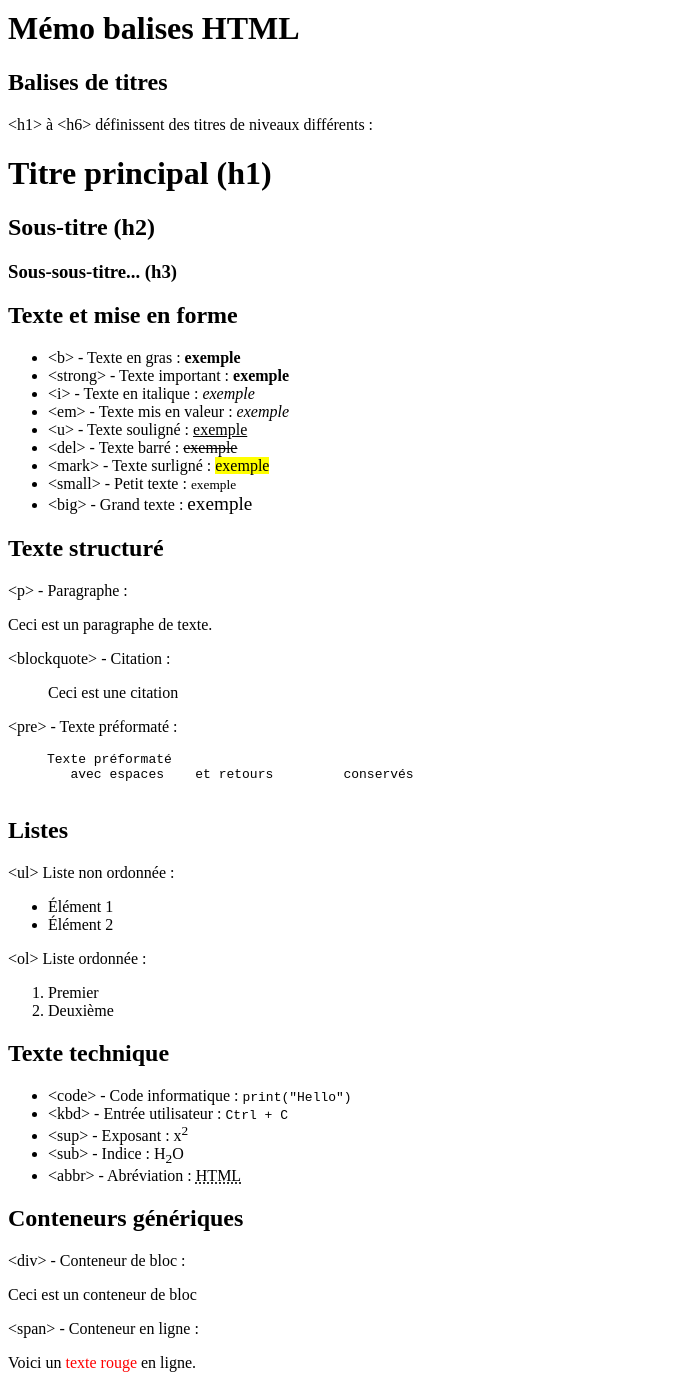
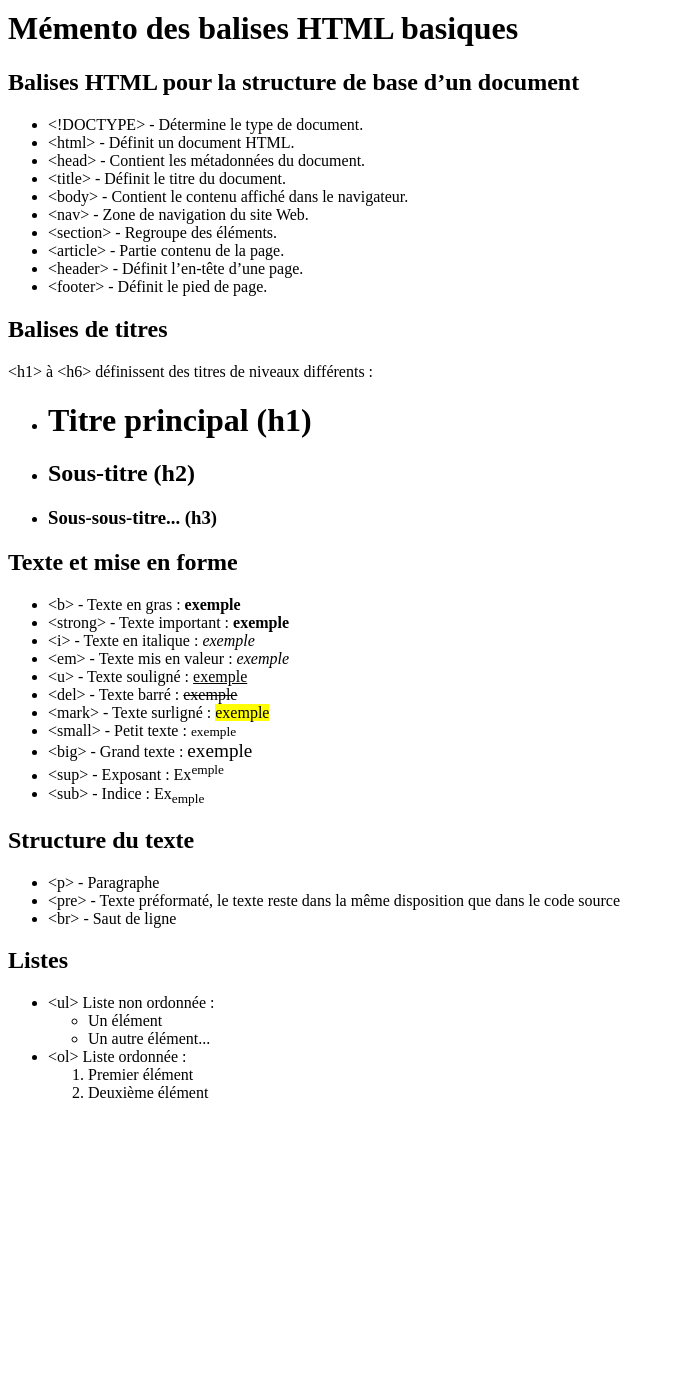
Before and after one commit to Loris383v/SIO-SLAM, a plain HTML site: page TP3/exercice_1.html in a window 1280 px wide. Shown: the part 40-1415 px from the top of the page, without its empty margins (0-675 px from the left). After the commit the page ends 1158 px from the top, so only its background shows below. Drawn offline with Linux system fonts and the light colour scheme.

Commit message:
Exercice 1 terminé

```diff
--- a/TP3/exercice_1.html
+++ b/TP3/exercice_1.html
@@ -3,17 +3,33 @@
 <head>
     <meta charset="UTF-8">
     <meta name="viewport" content="width=device-width, initial-scale=1.0">
-    <title>Présentation des Balises HTML</title>
+    <title>Mémo balises HTML</title>
 </head>
 <body>
     <button onclick="location.href='index.html'">Retour au TP</button>
-    <h1>Mémo balises HTML</h1>
+    <h1>Mémento des balises HTML basiques</h1>
+
+    <h2>Balises HTML pour la structure de base d’un document</h2>
+    <ul>
+        <li>&lt;!DOCTYPE&gt; - Détermine le type de document.</li>
+        <li>&lt;html&gt; - Définit un document HTML.</li>
+        <li>&lt;head&gt; - Contient les métadonnées du document.</li>
+        <li>&lt;title&gt; - Définit le titre du document.</li>
+        <li>&lt;body&gt; - Contient le contenu affiché dans le navigateur.</li>
+        <li>&lt;nav&gt; - Zone de navigation du site Web.</li>
+        <li>&lt;section&gt; - Regroupe des éléments.</li>
+        <li>&lt;article&gt; - Partie contenu de la page.</li>
+        <li>&lt;header&gt; - Définit l’en-tête d’une page.</li>
+        <li>&lt;footer&gt; - Définit le pied de page.</li>
+    </ul>
 
     <h2>Balises de titres</h2>
     <p>&lt;h1&gt; à &lt;h6&gt; définissent des titres de niveaux différents :</p>
-    <h1>Titre principal (h1)</h1>
-    <h2>Sous-titre (h2)</h2>
-    <h3>Sous-sous-titre... (h3)</h3>
+    <ul>
+        <li><h1>Titre principal (h1)</h1></li>
+        <li><h2>Sous-titre (h2)</h2></li>
+        <li><h3>Sous-sous-titre... (h3)</h3></li>
+    </ul>
 
     <h2>Texte et mise en forme</h2>
     <ul>
@@ -26,48 +42,34 @@
         <li>&lt;mark&gt; - Texte surligné : <mark>exemple</mark></li>
         <li>&lt;small&gt; - Petit texte : <small>exemple</small></li>
         <li>&lt;big&gt; - Grand texte : <big>exemple</big></li>
+        <li>&lt;sup&gt; - Exposant : Ex<sup>emple</sup></li>
+        <li>&lt;sub&gt; - Indice : Ex<sub>emple</sub></li>
     </ul>
 
-    <h2>Texte structuré</h2>
-    <p>&lt;p&gt; - Paragraphe :</p>
-    <p>Ceci est un paragraphe de texte.</p>
+    <h2>Structure du texte</h2>
+    <ul>
+        <li>&lt;p&gt; - Paragraphe</li>
 
-    <p>&lt;blockquote&gt; - Citation :</p>
-    <blockquote>Ceci est une citation</blockquote>
 
-    <p>&lt;pre&gt; - Texte préformaté :</p>
-    <pre>
-     Texte préformaté
-        avec espaces    et retours         conservés
-    </pre>
+        <li>&lt;pre&gt; - Texte préformaté, le texte reste dans la même disposition que dans le code source</li>
 
+        <li>&lt;br&gt; - Saut de ligne</li>
+
+    </ul>
         <h2>Listes</h2>
-    <p>&lt;ul&gt; Liste non ordonnée :</p>
         <ul>
-        <li>Élément 1</li>
-        <li>Élément 2</li>
+        <li>&lt;ul&gt; Liste non ordonnée :</li>
+        <ul>
+            <li>Un élément</li>
+            <li>Un autre élément...</li>
         </ul>
 
-    <p>&lt;ol&gt; Liste ordonnée :</p>
+        <li>&lt;ol&gt; Liste ordonnée :</li>
         <ol>
-        <li>Premier</li>
-        <li>Deuxième</li>
+            <li>Premier élément</li>
+            <li>Deuxième élément</li>
         </ol>
-
-    <h2>Texte technique</h2>
-    <ul>
-        <li>&lt;code&gt; - Code informatique : <code>print("Hello")</code></li>
-        <li>&lt;kbd&gt; - Entrée utilisateur : <kbd>Ctrl + C</kbd></li>
-        <li>&lt;sup&gt; - Exposant : x<sup>2</sup></li>
-        <li>&lt;sub&gt; - Indice : H<sub>2</sub>O</li>
-        <li>&lt;abbr&gt; - Abréviation : <abbr title="HyperText Markup Language">HTML</abbr></li>
     </ul>
 
-    <h2>Conteneurs génériques</h2>
-    <p>&lt;div&gt; - Conteneur de bloc :</p>
-    <div>Ceci est un conteneur de bloc</div>
-
-    <p>&lt;span&gt; - Conteneur en ligne :</p>
-    <p>Voici un <span style="color: red;">texte rouge</span> en ligne.</p>
 </body>
 </html>
```
Also changed, not shown: TP3/exercice_2.html (+1 -1 lines). Lines whose indentation alone changed are shown as unchanged.
